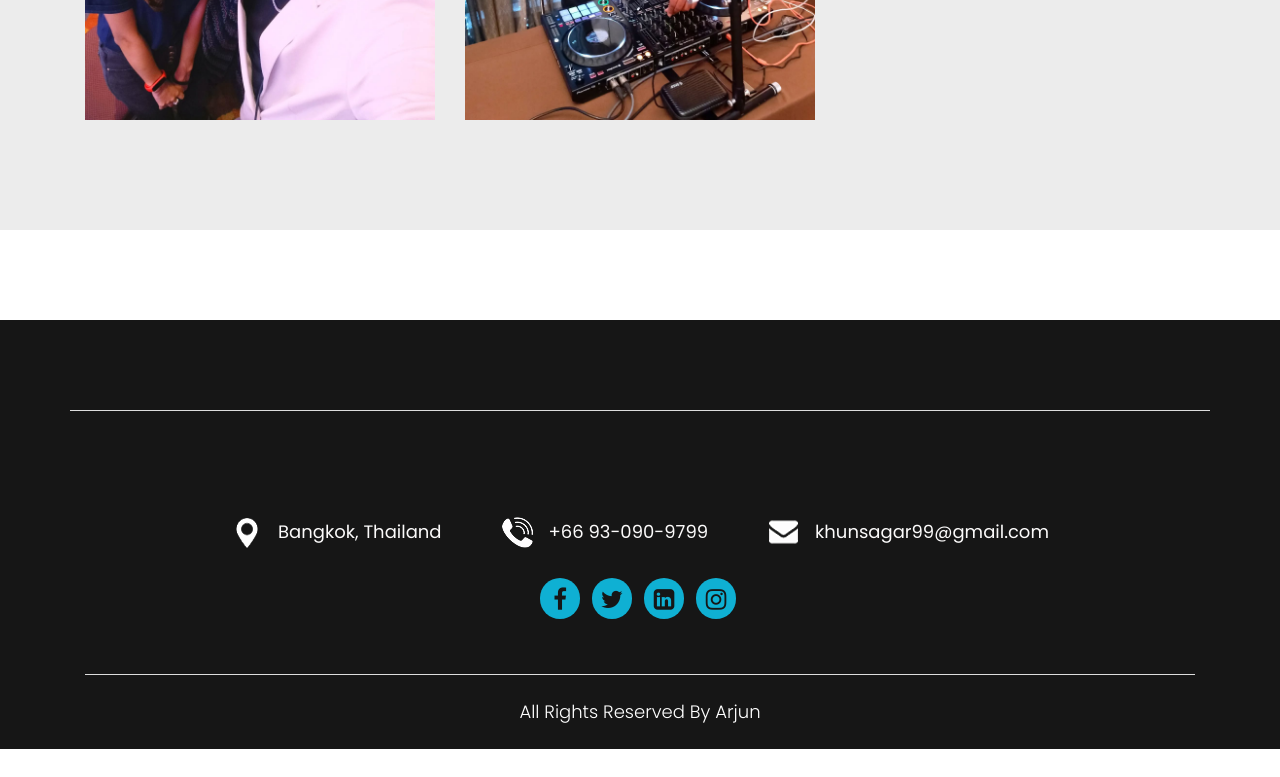
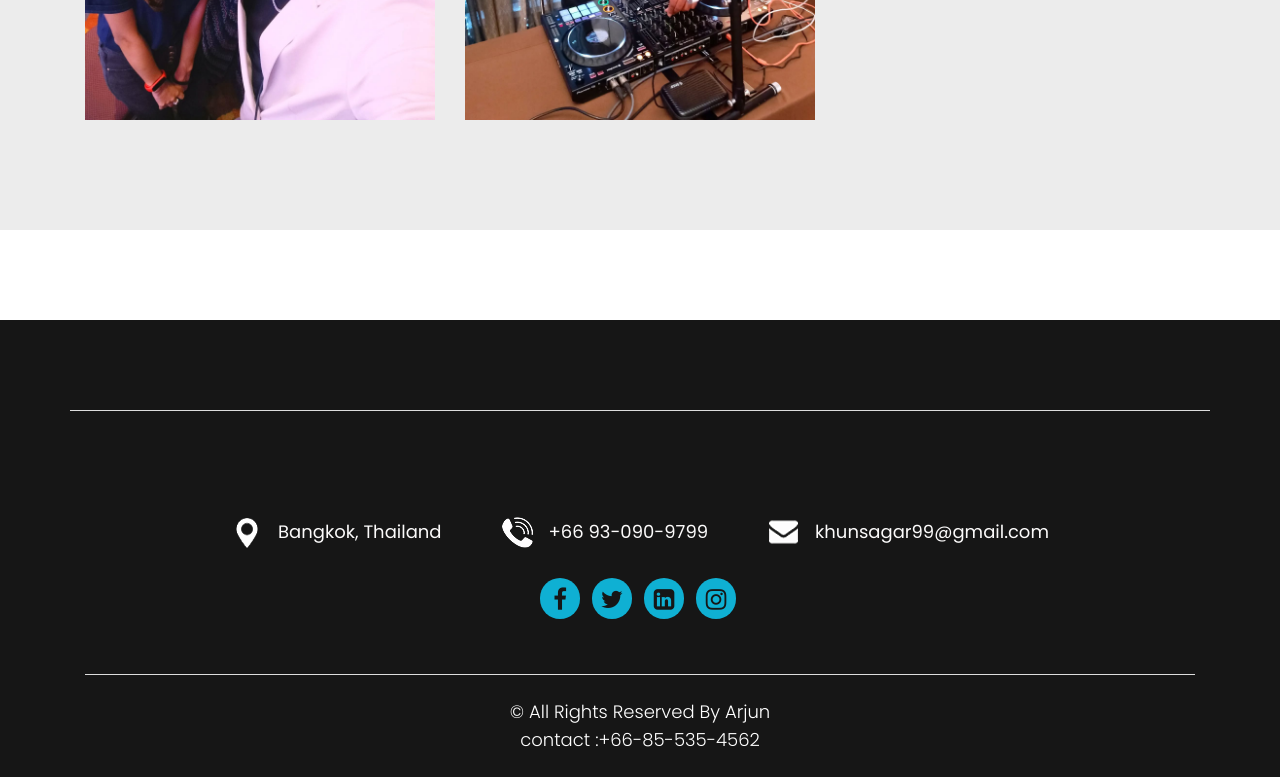
Before and after one commit to 7mvdx/DJ, a plain HTML site: page index.html in a window 1280 px wide. Shown: the part 3448-4225 px from the top of the page. Before the commit the page ends 4197 px from the top, so only its background shows below. Drawn offline with nearby package versions, Linux system fonts and the light colour scheme.

Commit message:
Update index.html

```diff
--- a/index.html
+++ b/index.html
@@ -385,7 +385,11 @@
                <div class="container">
               <div class="copyright">
 
-                  <p>All Rights Reserved By Arjun<a href=""></a></p>
+                <p>
+                  &copy; <span id="displayYear"></span> All Rights Reserved By
+                  <a href="">Arjun <br>
+                  contact :+66-85-535-4562</a>
+                </p>
                 </div>
               </div>
             </div>
```
